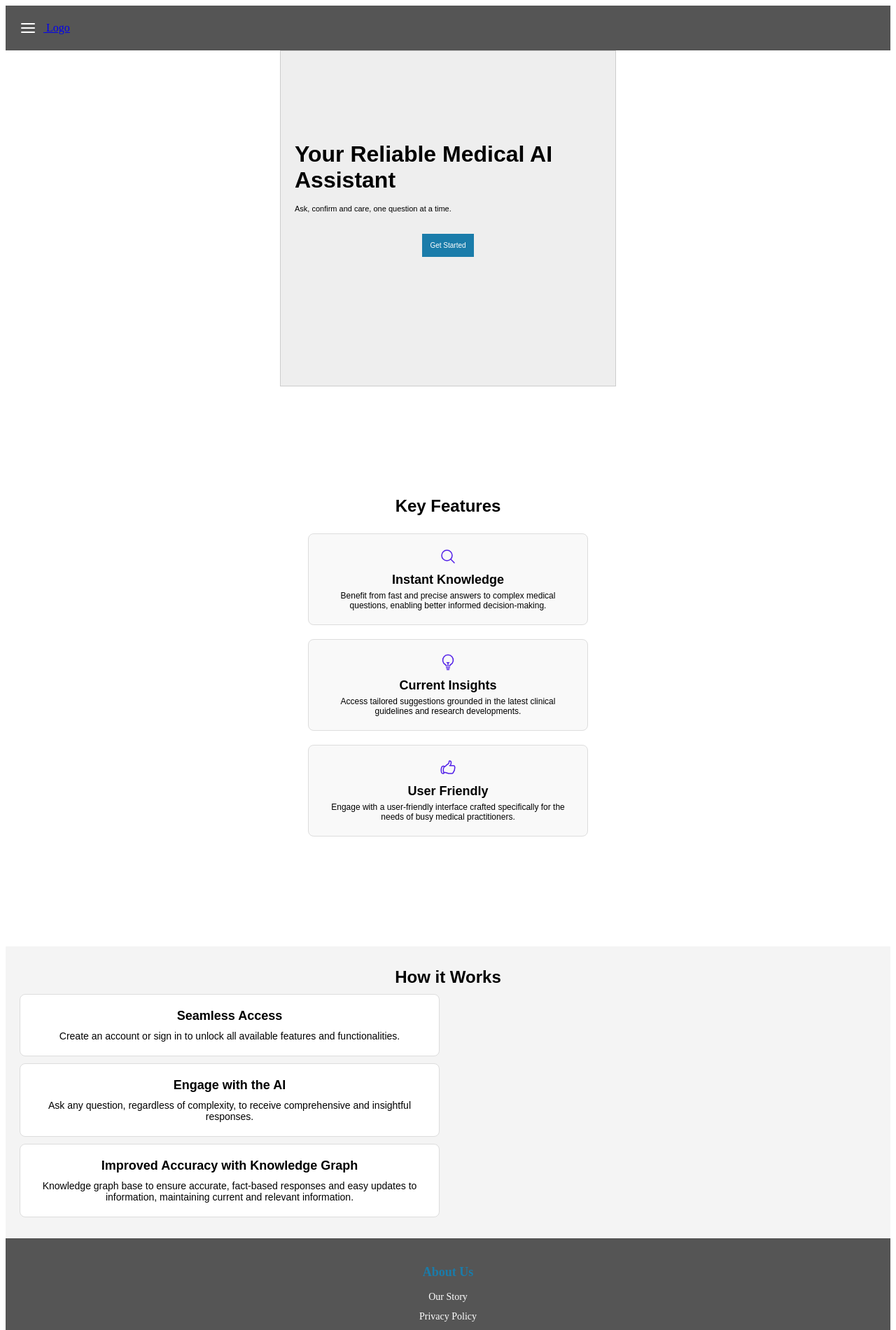
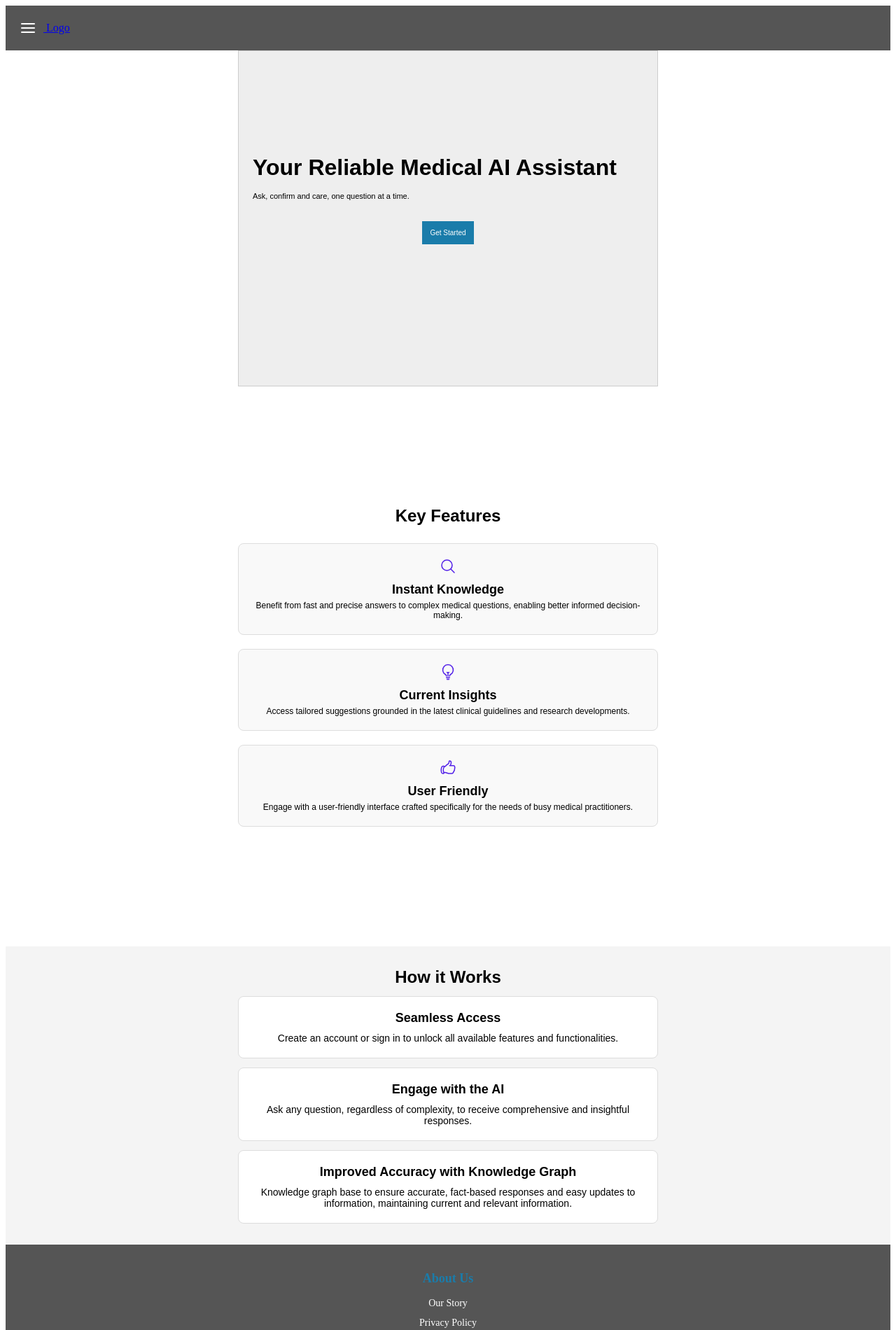
Before and after one commit to fateeS88/DrGPT, a React (Vite) app: page / in a window 1280 px wide. Shown: the top 1900 px of the page at 70% size. Built offline with nearby package versions, Linux system fonts and the light colour scheme.

Commit message:
css adjustmentsto how it works

```diff
--- a/src/App.css
+++ b/src/App.css
@@ -150,7 +150,7 @@ display: flex;
 flex-direction: column;
 justify-content: center;
 align-items: center;
-max-width: 480px;
+max-width: 600px;
 max-height: 480px;
 }
 
@@ -210,7 +210,7 @@ max-height: 480px;
   border-radius: 8px;
   padding: 20px;
   width: 100%;
-  max-width: 400px;
+  max-width: 600px;
   display: flex;
   flex-direction: column;
   align-items: center;
@@ -240,6 +240,10 @@ max-height: 480px;
   background-color: #f4f4f4;
   text-align: center;
   font-family: sans-serif;
+  display: flex;
+  flex-direction: column;
+  align-items: center;
+  justify-content: center;
 }
 
 .How h3 {
@@ -255,6 +259,7 @@ max-height: 480px;
   padding: 20px;
   margin: 10px 0;
   margin-top: 3px;
+  width: 100%;
   max-width: 600px;
 }
 
```
